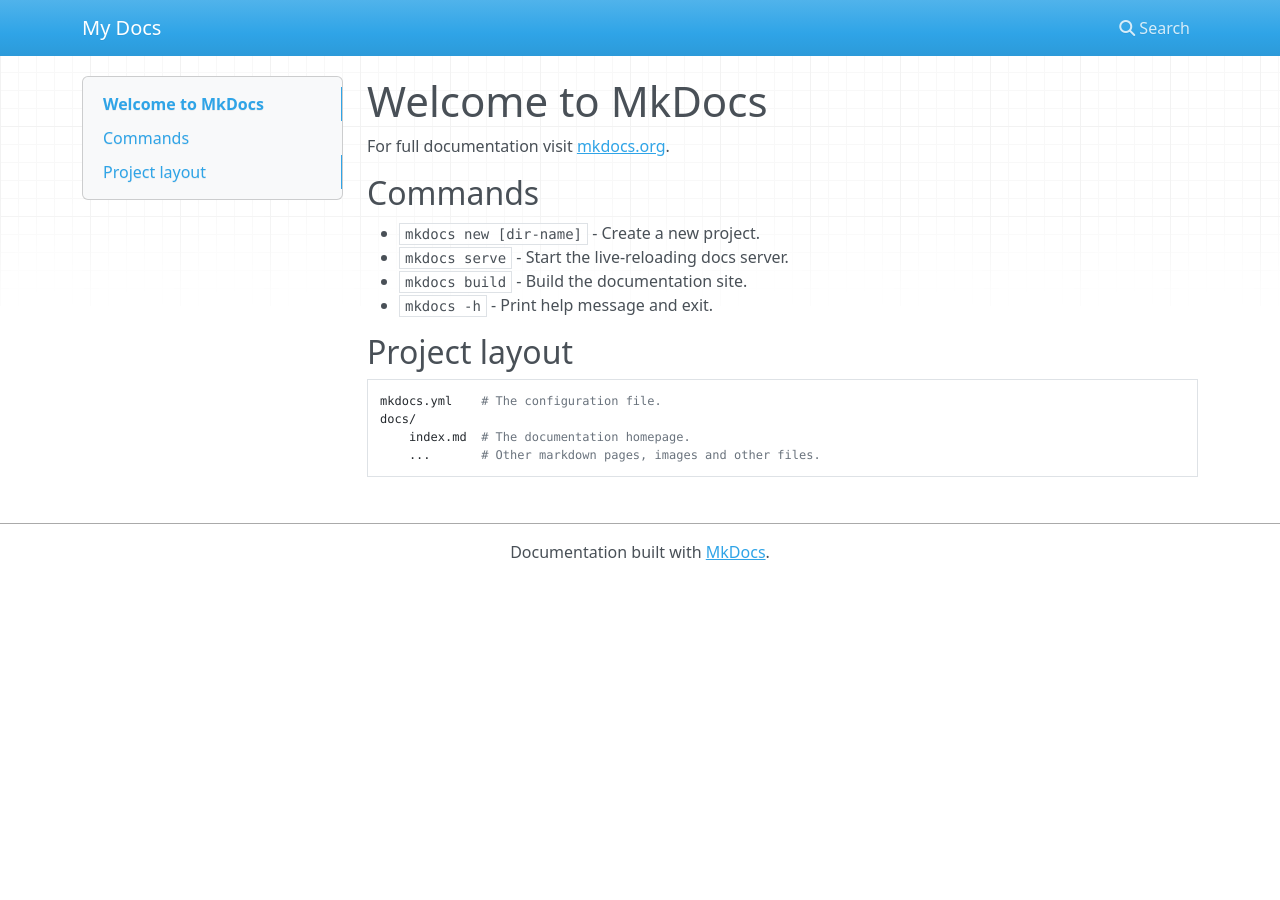
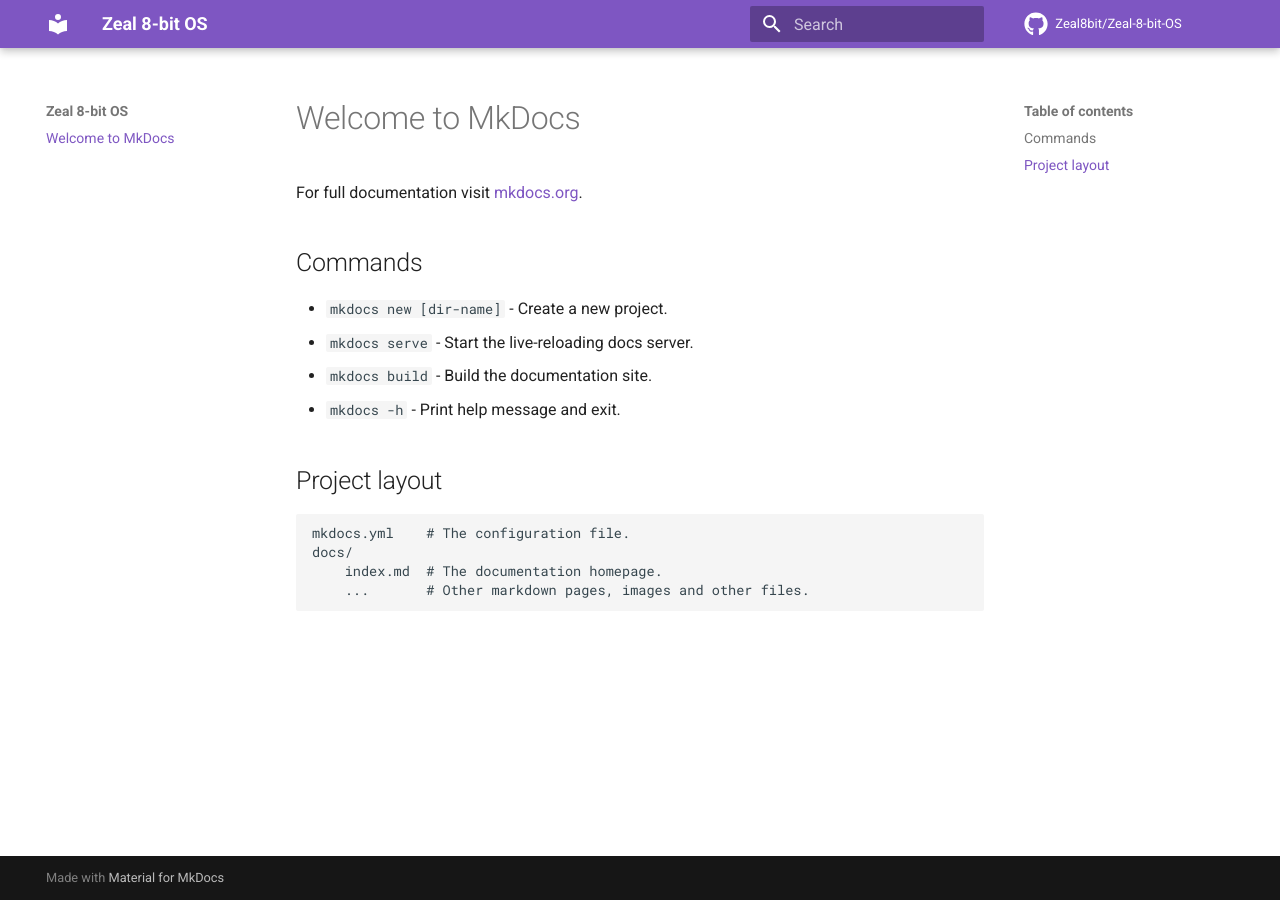
Before and after one commit to Zeal8bit/Zeal-8-bit-OS, an MkDocs documentation site: the page built from docs/index.md, in a window 1280 px wide. Built offline with MkDocs 1.6.1 and Material for MkDocs 9.7.7, drawn with Linux system fonts in a browser that asks for light colours; nearby versions of some CDN libraries; comment, search, counter and statistics services are not loaded.

Commit message:
docs: set up config

```diff
--- a/mkdocs.yml
+++ b/mkdocs.yml
@@ -1 +1,26 @@
-site_name: My Docs
+site_name: Zeal 8-bit OS
+# site_url: https://Zeal8bit.github.io/Zeal-8-bit-OS
+
+repo_name: Zeal8bit/Zeal-8-bit-OS
+repo_url: https://github.com/Zeal8bit/Zeal-8-bit-OS
+edit_uri: edit/main/docs/
+
+theme:
+  name: material
+  icon:
+    repo: fontawesome/brands/github
+
+  features:
+    - navigation.instant
+    - navigation.tracking
+
+  palette:
+    - media: "(prefers-color-scheme)"
+    - media: "(prefers-color-scheme: light)"
+      scheme: "default"
+      primary: "deep purple"
+      accent: "deep purple"
+    - media: "(prefers-color-scheme: dark)"
+      scheme: "slate"
+      primary: "deep purple"
+      accent: "deep purple"
```
